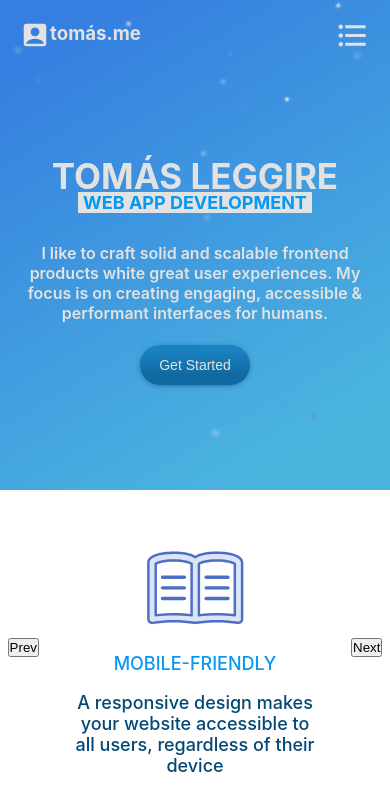
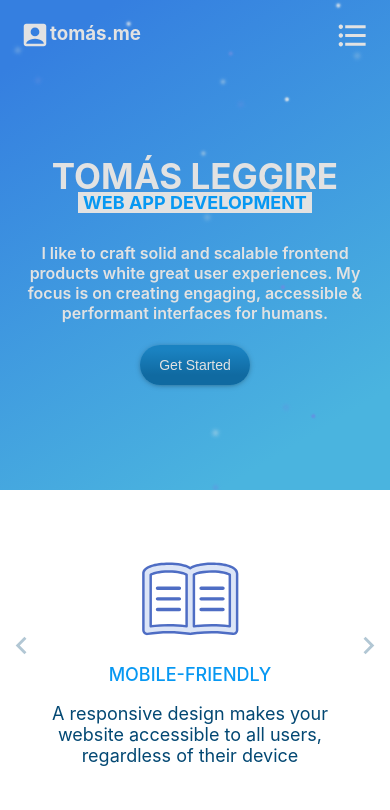
Before and after one commit to tomasleggire/tomasleggire, a React (Create React App) app: page / in a window 390 px wide. Shown: the top 810 px of the page. Built offline with nearby package versions, Linux system fonts and the light colour scheme.

Commit message:
Arrows maquetadas

```diff
--- a/src/containers/Services.js
+++ b/src/containers/Services.js
@@ -3,6 +3,8 @@ import AppContext from "../context/AppContext";
 import "../styles/Services.scss";
 import Slider from "react-slick";
 import Option from "../components/Option";
+import { MdKeyboardArrowLeft } from "react-icons/md";
+import { MdKeyboardArrowRight } from "react-icons/md";
 
 export default function Services() {
   const { optionsState } = useContext(AppContext);
@@ -40,7 +42,9 @@ export default function Services() {
 
   return (
     <div className="services-main">
-      <button onClick={() => slider?.current?.slickPrev()}>Prev</button>
+      <button onClick={() => slider?.current?.slickPrev()} className="btn-option-div">
+        <MdKeyboardArrowLeft className="btn-option"/>
+      </button>
       <Slider {...settings} className="services-slider" ref={slider}>
         {optionsState.map((item) => {
           return (
@@ -48,7 +52,9 @@ export default function Services() {
           )
         })}
       </Slider>
-      <button onClick={() => slider?.current?.slickNext()}>Next</button>
+      <button onClick={() => slider?.current?.slickNext()} className="btn-option-div">
+        <MdKeyboardArrowRight className="btn-option"/>
+      </button>
     </div>
   );
 }
--- a/src/styles/Option.scss
+++ b/src/styles/Option.scss
@@ -27,7 +27,7 @@
     color: var(--blue-tres);
     font-size: var(--lg);
     padding: 0 25px;
-    font-weight: 500;
+    font-weight: 400;
 }
 
 @media only screen and (max-width: 1024px) {
--- a/src/styles/Services.scss
+++ b/src/styles/Services.scss
@@ -12,9 +12,25 @@
 .services-slider {
     width: 100%;
     margin: auto;
-    padding: 0 20px;
+    padding: 0 10px;
 }
 
+.btn-option-div {
+    border: none;
+    background: none;
+    cursor: pointer;
+    color: var(--blue-tres);
+    opacity: .3;
+}
+
+.btn-option-div:hover {
+    opacity: 1;
+}
+
+.btn-option {
+    width: 75px;
+    height: 75px;
+}
 
 @media only screen and (max-width: 1553px) {
     .services-main {
@@ -22,8 +38,13 @@
     }
 }
 
-// @media only screen and (max-width: 1024px) {
-//     .services-main {
-//         width: 80%;
-//     }
-// }
+@media only screen and (max-width: 550px) {
+    .services-slider {
+        padding: 0;
+        padding-right: 10px;
+    }
+    .btn-option {
+        width: 35px;
+        height: 35px;
+    }
+}
```
